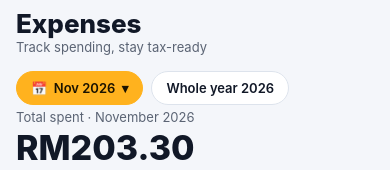
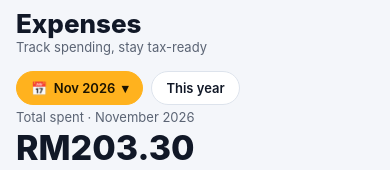
Before and after one commit to topgun00017-dot/scantrack, a React Native app: screen / in a window 390 px wide. Shown: the top 170 px of the page. Built offline with nearby package versions, Linux system fonts and the light colour scheme.

Commit message:
Rename Whole year button to This year
Co-Authored-By: Claude Opus 5.5 <noreply@anthropic.com>
Claude-Session: https://claude.ai/code/session_015cEGh5MxbTXnW1hweLosuy

```diff
--- a/src/screens/HomeScreen.js
+++ b/src/screens/HomeScreen.js
@@ -48,7 +48,7 @@ export default function HomeScreen({ nav }) {
               setPicker(true);
             }}
           />
-          <Chip label={`Whole year ${period.year}`} active={period.mode === 'year'} onPress={() => setPeriod((p) => ({ ...p, mode: 'year' }))} />
+          <Chip label="This year" active={period.mode === 'year'} onPress={() => setPeriod((p) => ({ ...p, mode: 'year', year: now.getFullYear() }))} />
         </View>
 
         <Card style={{ marginTop: 12 }}>
```
